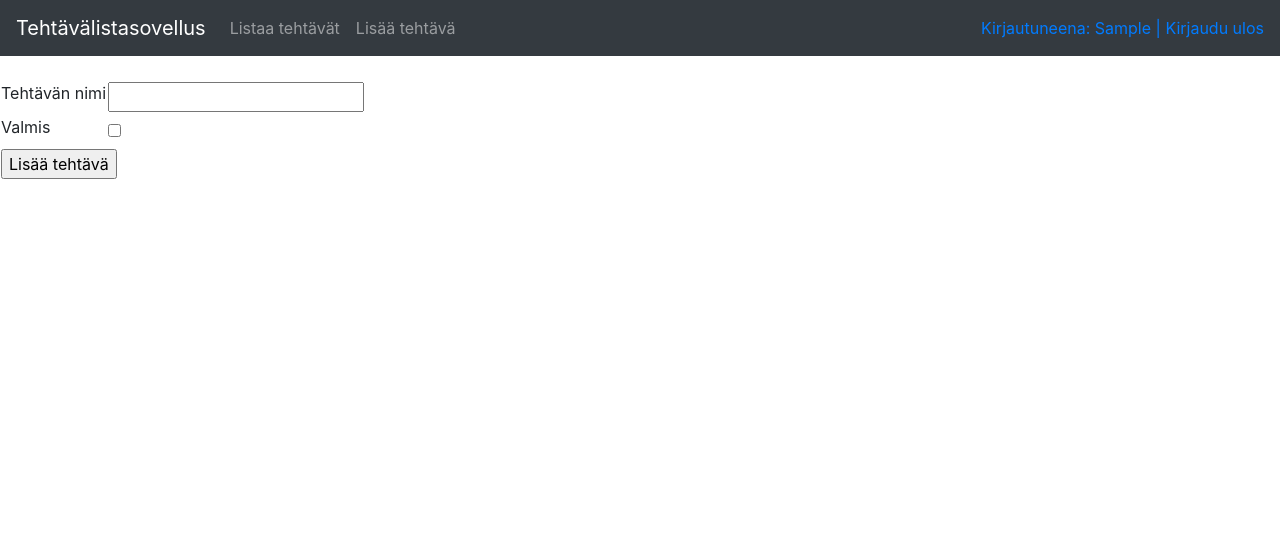
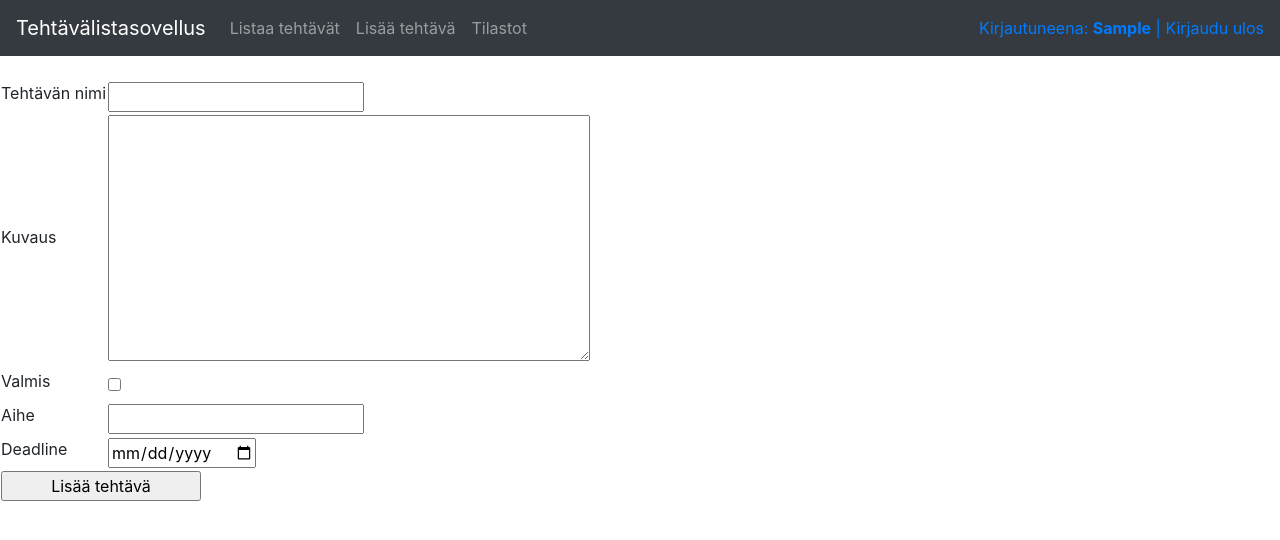
Before and after one commit to ShootingStar91/tehtavalistasovellus, a Flask app: page /tehtava/uusi/ in a window 1280 px wide. Shown: the top 540 px of the page. Run offline with Flask 2, Linux system fonts and the light colour scheme; a user stored in the database is signed in; tables that the repository leaves empty hold one stand-in row (values such as "Sample post"); some libraries are stand-ins or nearby versions.

Commit message:
Aiheiden lisäys tietokantaan ja niiden kysely Tilastot-sivulla
Päivämäärä ei vielä tallennu tietokantaan.

```diff
--- a/application/auth/views.py
+++ b/application/auth/views.py
@@ -24,7 +24,7 @@ def auth_kirjaudu():
 
     login_user(kayttaja)
 
-    return redirect(url_for("index"))
+    return redirect(url_for("tehtava_index"))
 
 @app.route("/auth/rekisteroidy", methods = ["GET", "POST"])
 def auth_rekisteroidy():
--- a/application/tehtava/forms.py
+++ b/application/tehtava/forms.py
@@ -1,9 +1,12 @@
 from flask_wtf import FlaskForm
-from wtforms import BooleanField, StringField, validators
+from wtforms import BooleanField, StringField, DateField, validators
+from wtforms.widgets import TextArea
 
 class TehtavaLomake(FlaskForm):
     nimi = StringField("Tehtävän nimi", [validators.Length(min=2)])
     valmis = BooleanField("Valmis")
-
+    kuvaus = StringField("Kuvaus", widget=TextArea())
+    pvm = DateField("Deadline", format='%d.%m.%Y', validators=(validators.Optional(),))
+    aihe = StringField("Aihe")
     class Meta:
         csrf = False
--- a/application/tehtava/models.py
+++ b/application/tehtava/models.py
@@ -1,6 +1,6 @@
 from application import db
 from application.models import Pohja
-
+from application.aihe.models import tehtavaAihe
 class Tehtava(Pohja):
 
     pvm = db.Column(db.DateTime)
@@ -9,7 +9,8 @@ class Tehtava(Pohja):
     kayttajaid = db.Column(db.Integer, db.ForeignKey('kayttaja.id'),
                             nullable=False)
 
-    aiheet = db.relationship("TehtavaAihe", backref='tehtava', lazy=True)
+    aiheet = db.relationship('Aihe', backref='tehtava',
+                            secondary=tehtavaAihe, lazy=True)
 
     def __init__(self, nimi):
         self.nimi = nimi
--- a/application/tehtava/views.py
+++ b/application/tehtava/views.py
@@ -4,6 +4,8 @@ from flask_login import login_required, current_user
 from application.tehtava.models import Tehtava
 from application.tehtava.forms import TehtavaLomake
 from application.auth.models import Kayttaja
+from application.aihe.models import Aihe
+from sqlalchemy.sql import text
 
 @app.route("/tehtava", methods=["GET"])
 @login_required
@@ -45,6 +47,11 @@ def tehtava_luo():
     t = Tehtava(request.form.get("nimi"))
     t.valmis = form.valmis.data
     t.kayttajaid = current_user.id
+    t.kuvaus = form.kuvaus.data
+    aiheet = form.aihe.data.split(",")
+
+    for aihe in aiheet:
+        t.aiheet.append(Aihe(aihe))
 
     db.session().add(t)
     db.session().commit()
@@ -60,3 +67,14 @@ def tehtava_poista(tehtava_id):
     db.session().commit()
 
     return redirect(url_for("tehtava_index"))
+
+@app.route("/tilastot/")
+@login_required
+def tilastot_index():
+    return render_template("/tehtava/tilastot.html")
+
+@app.route("/tehtava/listaa_aiheet/", methods=["GET"])
+@login_required
+def listaa_aiheet():
+    aiheet = Kayttaja.hae_aiheet(current_user.id)
+    return render_template("tehtava/listaa_aiheet.html", aiheet=aiheet)
--- a/application/templates/layout.html
+++ b/application/templates/layout.html
@@ -21,10 +21,13 @@
             <li class="nav-item">
               <a class="nav-link" href="{{ url_for('tehtava_lomake') }} ">Lisää tehtävä</a>
             </li>
+            <li class="nav-item">
+              <a class="nav-link" href="{{ url_for('tilastot_index') }} ">Tilastot</a>
+            </li>
           </ul>
           <div class="form-inline mt-2 mt-md-0">
 	    {% if current_user.is_authenticated %}
-	    <a href="{{ url_for('auth_uloskirjaudu') }}">Kirjautuneena: {{ current_user.nimi }}  |   Kirjaudu ulos</a>
+	    <a href="{{ url_for('auth_uloskirjaudu') }}">Kirjautuneena: <b>{{ current_user.nimi }}</b>  |  Kirjaudu ulos</a>
 	    {% else %}
       <a href="{{ url_for('auth_kirjaudu') }}">Kirjaudu sisään </a> |--|
       <a href="{{ url_for('auth_rekisteroidy') }}"> Rekisteröidy</a>
--- a/application/templates/tehtava/list.html
+++ b/application/templates/tehtava/list.html
@@ -11,12 +11,14 @@
     <tr>
       <td>{{ t.nimi }}</td>
       <td>{{ t.valmis }}</td>
-      <td><a href="{{url_for('tehtava_poista', tehtava_id=t.id) }}">Poista</a></td>
+      <td>{{ t.kuvaus }}</td>
       <td>
         <form method="POST" action="{{ url_for('tehtava_valmis', tehtava_id=t.id) }}">
             <input type="submit" value="Tehty"/>
           </form>
       </td>
+      <td><a href="{{url_for('tehtava_poista', tehtava_id=t.id) }}">Poista</a></td>
+
     </tr>
     {% endfor %}
   </table>
--- a/application/templates/tehtava/uusi.html
+++ b/application/templates/tehtava/uusi.html
@@ -21,15 +21,40 @@
         </tr>
         <tr>
             <td>
+                {{ form.kuvaus.label }}
+            </td>
+            <td>
+                {{ form.kuvaus(cols="45", rows="10") }}
+            </td>
+        </tr>
+        <tr>
+            <td>
                 {{ form.valmis.label }}
             </td>
             <td>
                 {{ form.valmis }}
             </td>
+
+        </tr>
+        <tr>
+            <td>
+                {{ form.aihe.label }}
+            </td>
+            <td>
+                {{ form.aihe }}
+            </td>
+        </tr>
+        <tr>
+            <td>
+                {{ form.pvm.label }}
+            </td>
+            <td>
+                {{ form.pvm }}
+            </td>
         </tr>
         <tr>
             <td colspan="2">
-                <input type="submit" value="Lisää tehtävä"/>
+                <input type="submit" value="Lisää tehtävä" style="width:200px;"/>
 
             </td>
         </tr>
```
Also changed, not shown: application/aihe/models.py (+9 -0 lines), application/auth/models.py (+15 -0 lines), application/templates/tehtava/listaa_aiheet.html (added, +19 -0 lines), application/templates/tehtava/tilastot.html (added, +16 -0 lines).
